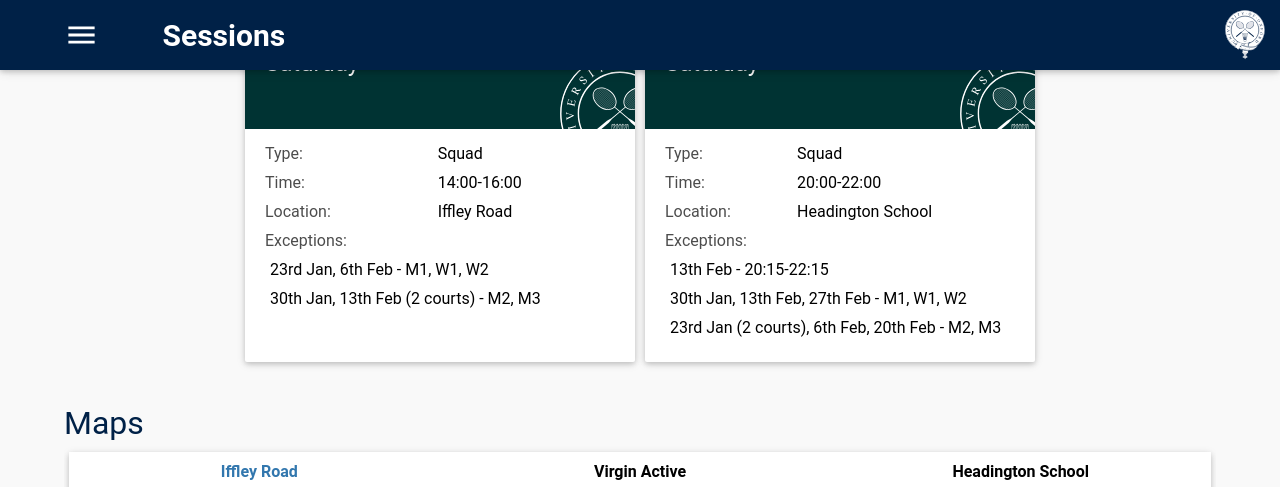
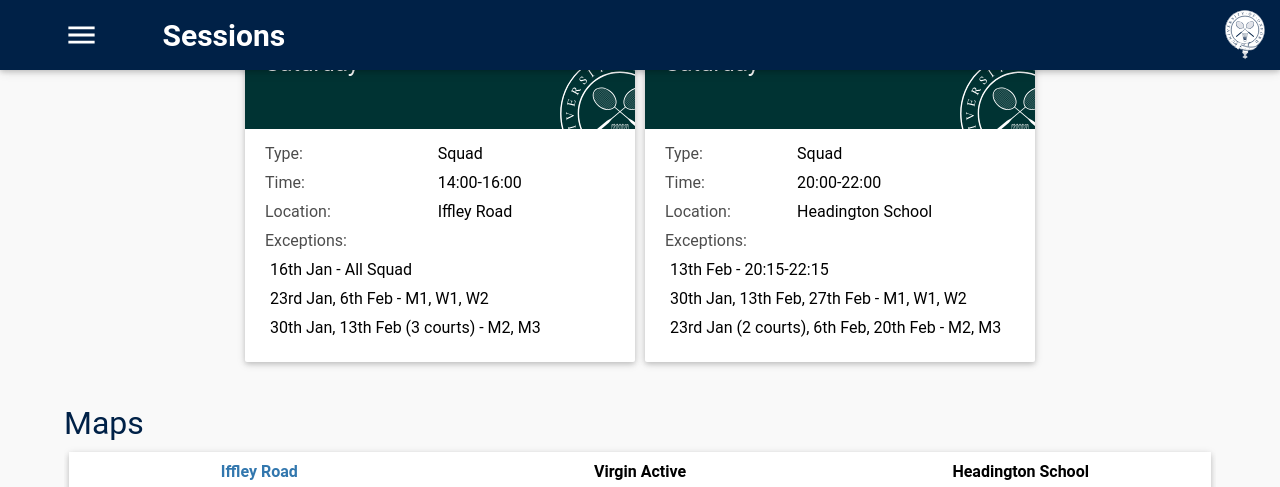
Before and after one commit to OUBaC/OUBaC.github.io, a Jekyll site: the page built from sessions.html, in a window 1280 px wide and 900 px high, scrolled down 1311 px, cut to the strip 0-487 px from the top of the window. Built offline with Jekyll 4.4.1, drawn with Linux system fonts in a browser that asks for light colours.

Commit message:
More session updates.

```diff
--- a/sessions.html
+++ b/sessions.html
@@ -78,8 +78,9 @@ sessions:
   - W1
   - W2
   exceptions:
+  - "16th Jan - All Squad"
   - "23rd Jan, 6th Feb - M1, W1, W2"
-  - "30th Jan, 13th Feb (2 courts) - M2, M3"
+  - "30th Jan, 13th Feb (3 courts) - M2, M3"
 - day: Saturday
   time: "20:00-22:00"
   location: Headington School
```
